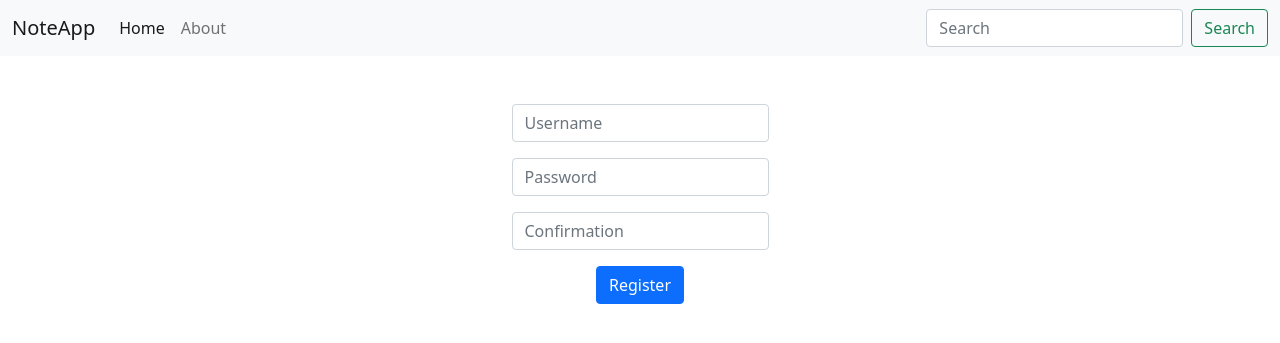
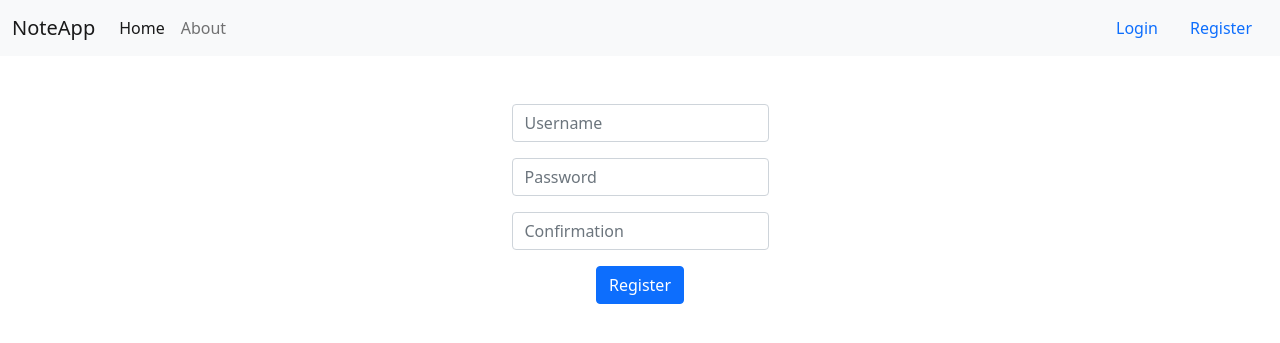
Before and after one commit to ahmedhanyh/note-taking-app, a Flask app: page /register in a window 1280 px wide. Shown: the top 343 px of the page. Run offline with Flask 2, Linux system fonts and the light colour scheme.

Commit message:
Add links to register and login pages
- Links on the navbar
- Update 'register.html' template:
  = Now it doesn't delete what the user typed when he submits
    an invalid input

```diff
--- a/templates/layout.html
+++ b/templates/layout.html
@@ -26,10 +26,10 @@
                     <a class="nav-link" href="#">About</a>
                   </li>
                 </ul>
-                <form class="d-flex">
-                  <input class="form-control me-2" type="search" placeholder="Search" aria-label="Search">
-                  <button class="btn btn-outline-success" type="submit">Search</button>
-                </form>
+                <div class="d-flex">
+                  <a class="nav-link" aria-current="page" href="/login">Login</a>
+                  <a class="nav-link" aria-current="page" href="/register">Register</a>
+                </div>
               </div>
             </div>
           </nav>
--- a/templates/register.html
+++ b/templates/register.html
@@ -6,9 +6,12 @@
 
 {% block content %}
     <form action="/register" method="post" style="text-align: center;">
-        <input type="text" class="form-control mb-3" name="username" placeholder="Username">
-        <input type="password" class="form-control mb-3" name="password" placeholder="Password">
-        <input type="password" class="form-control mb-3" name="confirmation" placeholder="Confirmation">
+        <input type="text" class="form-control mb-3" name="username" placeholder="Username"
+            value="{{ request.form.get("username") if request.form.get("username") else "" }}">
+        <input type="password" class="form-control mb-3" name="password" placeholder="Password"
+            value="{{ request.form.get("password") if request.form.get("password") else "" }}">
+        <input type="password" class="form-control mb-3" name="confirmation" placeholder="Confirmation"
+            value="{{ request.form.get("confirmation") if request.form.get("confirmation") else "" }}">
         <button type="submit" class="btn btn-primary">Register</button>
     </form>
 {% endblock %}
```
